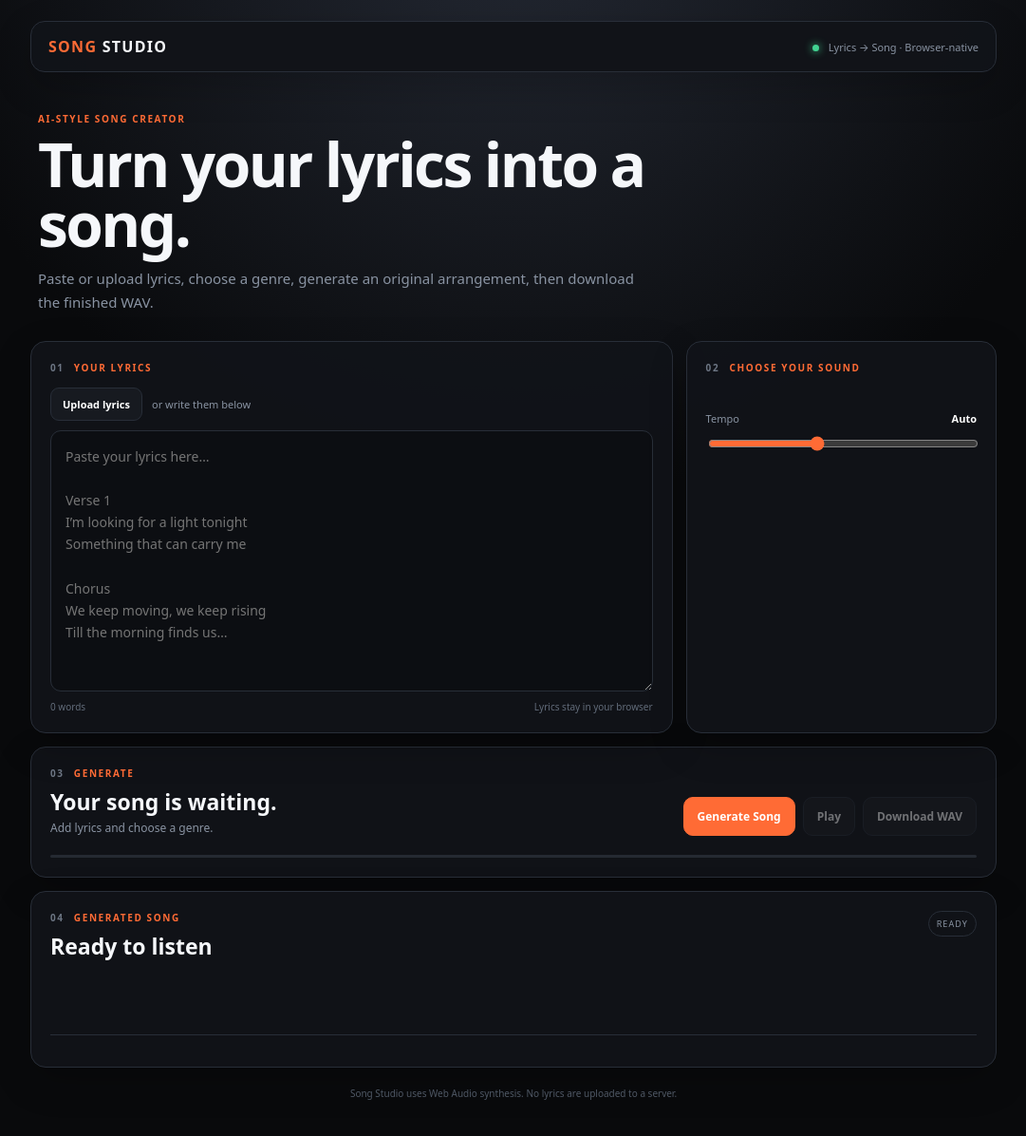
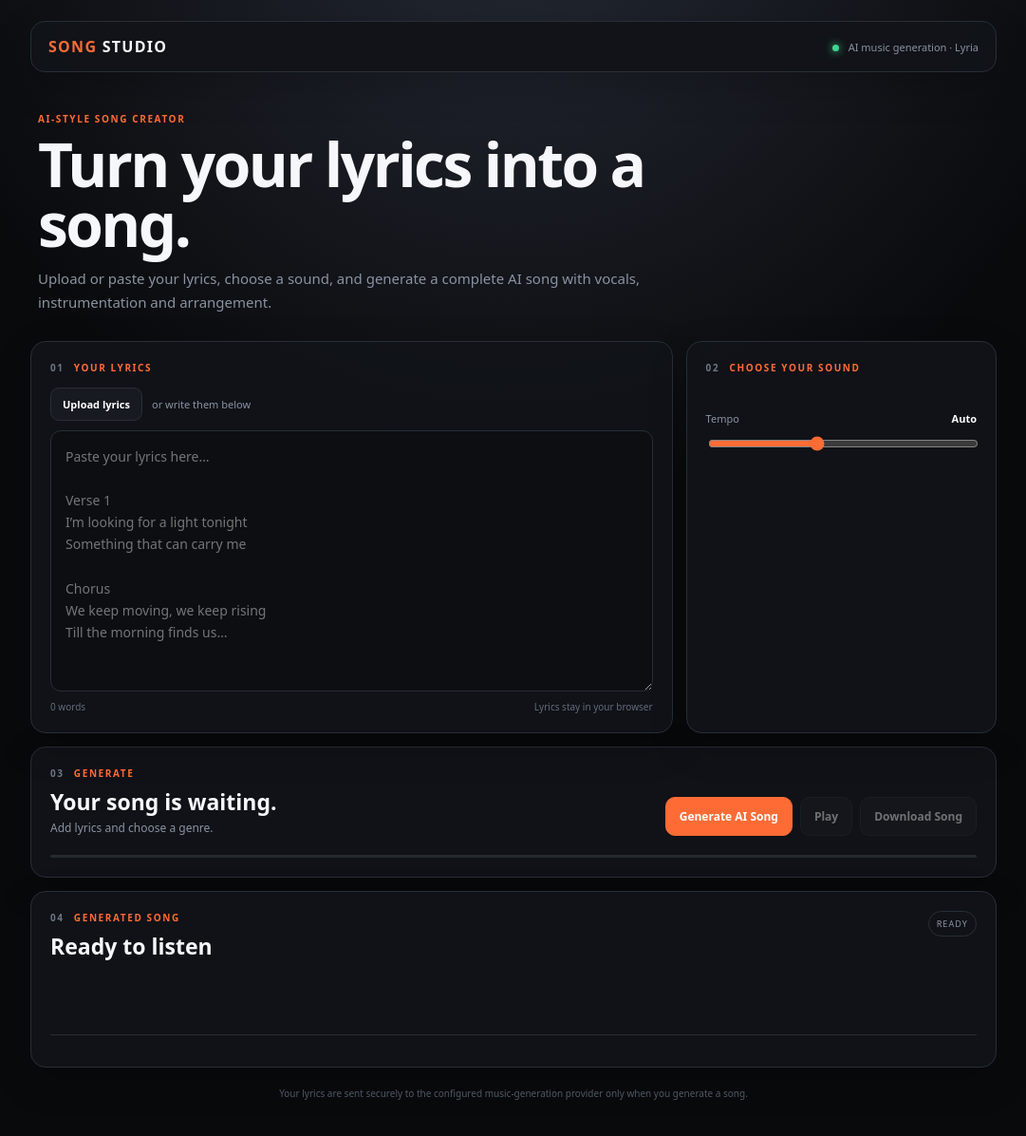
Before and after one commit to jbnikky13/beat-generator, a website: page index.html in a window 1280 px wide. Shown: the whole page at 95% size, without its empty margins (99-1180 px from the left). Drawn offline with Linux system fonts and the light colour scheme.

Commit message:
Switch UI to real AI song generation

```diff
--- a/index.html
+++ b/index.html
@@ -6,8 +6,8 @@
 <title>Song Studio</title><link rel="stylesheet" href="./styles.css">
 </head>
 <body><main>
-<header class="topbar"><div class="brand"><span>SONG</span> STUDIO</div><div class="status"><span class="status-dot"></span> Lyrics → Song · Browser-native</div></header>
-<section class="hero"><div><div class="eyebrow">AI-STYLE SONG CREATOR</div><h1>Turn your lyrics into a song.</h1><p>Paste or upload lyrics, choose a genre, generate an original arrangement, then download the finished WAV.</p></div></section>
+<header class="topbar"><div class="brand"><span>SONG</span> STUDIO</div><div class="status"><span class="status-dot"></span> AI music generation · Lyria</div></header>
+<section class="hero"><div><div class="eyebrow">AI-STYLE SONG CREATOR</div><h1>Turn your lyrics into a song.</h1><p>Upload or paste your lyrics, choose a sound, and generate a complete AI song with vocals, instrumentation and arrangement.</p></div></section>
 <div class="layout">
 <section class="card creator">
 <div class="section-title"><span>01</span> YOUR LYRICS</div>
@@ -31,7 +31,7 @@ Till the morning finds us…"></textarea>
 </div>
 <section class="card generate-card">
 <div><div class="section-title"><span>03</span> GENERATE</div><h2 id="songTitle">Your song is waiting.</h2><p id="songMeta">Add lyrics and choose a genre.</p></div>
-<div class="actions"><button id="generate" class="primary">Generate Song</button><button id="play" disabled>Play</button><button id="download" disabled>Download WAV</button></div>
+<div class="actions"><button id="generate" class="primary">Generate AI Song</button><button id="play" disabled>Play</button><button id="download" disabled>Download Song</button></div>
 <div class="progress"><div id="progressBar"></div></div>
 </section>
 <section class="card result" id="result">
@@ -39,5 +39,5 @@ Till the morning finds us…"></textarea>
 <div class="arrangement" id="arrangement"></div>
 <div class="lyrics-preview" id="lyricsPreview"></div>
 </section>
-<footer>Song Studio uses Web Audio synthesis. No lyrics are uploaded to a server.</footer>
+<footer>Your lyrics are sent securely to the configured music-generation provider only when you generate a song.</footer>
 </main><script src="./app.js" defer></script></body></html>
```
